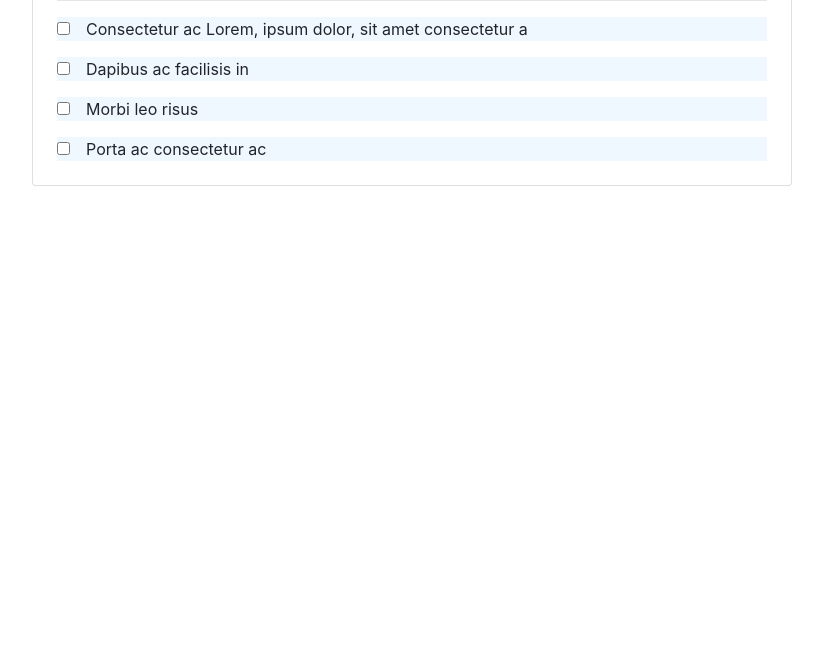
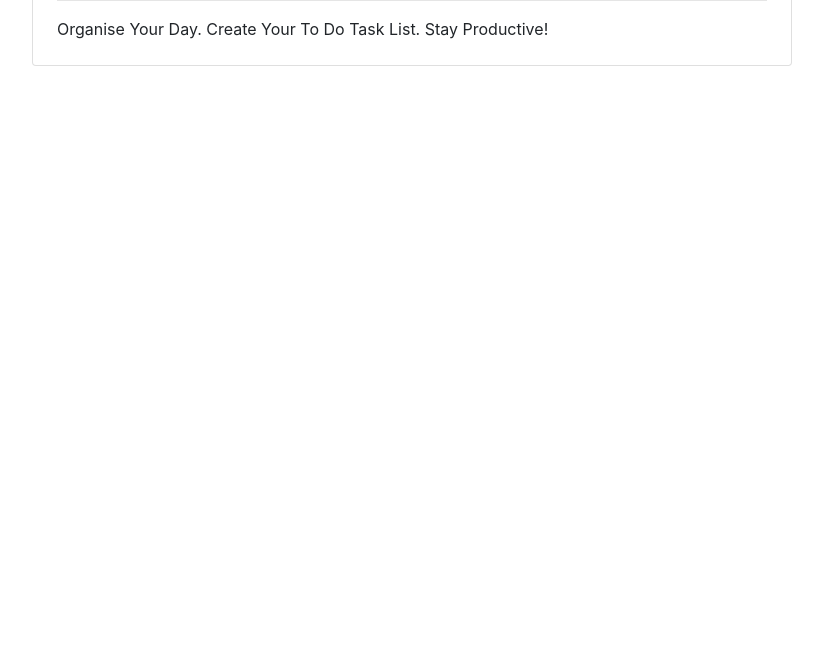
Before and after one commit to provks/-Todo-list, a plain HTML site: page index.html in a window 1280 px wide. Shown: the part 155-800 px from the top of the page, without its empty margins (228-1051 px from the left). Drawn offline with nearby package versions, Linux system fonts and the light colour scheme.

```diff
--- a/index.html
+++ b/index.html
@@ -1,4 +1,4 @@
-<!doctype html>
+<!DOCTYPE html>
 <html lang="en">
     <head>
         <!-- Required meta tags -->
@@ -71,50 +71,6 @@
 							<div class="tab-content noselect" id="pills-tabContent">
 								<div class="tab-pane active" id="pills-home" role="tabpanel" aria-labelledby="pills-home-tab">
 									<ul class="list-group list-group-flush" id="task-list">
-										<li class="list-group-item border-0 p-0 pt-3">
-											<div class="task d-flex">
-												<div class="form-check form-check-inline flex-grow-1 m-0 pr-2">
-													<input class="form-check-input mr-3" type="checkbox" id="inlineCheckbox1" value="option1">
-													<label class="form-check-label" for="inlineCheckbox1"> Consectetur ac Lorem, ipsum dolor, sit amet consectetur a</label>
-												</div>
-												<a class="d-none delete-task" title="remove task" href="javascript:void(0);">
-													<i class="far fa-times-circle fa-lg"></i>
-												</a>
-											</div>
-										</li>
-										<li class="list-group-item border-0 p-0 pt-3">
-											<div class="task d-flex">
-												<div class="form-check form-check-inline flex-grow-1  m-0 pr-2">
-													<input class="form-check-input mr-3" type="checkbox" id="inlineCheckbox2" value="option2">
-													<label class="form-check-label" for="inlineCheckbox2"> Dapibus ac facilisis in</label>
-												</div>
-												<a class="d-none delete-task" title="remove task" href="javascript:void(0);">
-													<i class="far fa-times-circle fa-lg"></i>
-												</a>
-											</div>
-										</li>
-										<li class="list-group-item border-0 p-0 pt-3">
-											<div class="task d-flex">
-												<div class="form-check form-check-inline flex-grow-1  m-0 pr-2">
-													<input class="form-check-input mr-3" type="checkbox" id="inlineCheckbox3" value="option3">
-													<label class="form-check-label" for="inlineCheckbox3"> Morbi leo risus</label>
-												</div>
-												<a class="d-none delete-task" title="remove task" href="javascript:void(0);">
-													<i class="far fa-times-circle fa-lg"></i>
-												</a>
-											</div>
-										</li>
-										<li class="list-group-item border-0 p-0 pt-3">
-											<div class="task d-flex">
-												<div class="form-check form-check-inline flex-grow-1  m-0 pr-2">
-													<input class="form-check-input mr-3" type="checkbox" id="inlineCheckbox4" value="option4">
-													<label class="form-check-label" for="inlineCheckbox4"> Porta ac consectetur ac</label>
-												</div>
-												<a class="d-none delete-task" title="remove task" href="javascript:void(0);">
-													<i class="far fa-times-circle fa-lg"></i>
-												</a>
-											</div>
-										</li>
 										<p class="text-capitalize pt-3 m-0" id="no-task">organise your day. create your to do task list. stay productive!</p>
 									</ul>
 								</div>
@@ -126,7 +82,6 @@
     	</div>
 
 
-
 		<!-- jQuery first, then Popper.js, then Bootstrap JS -->
         <script src="https://code.jquery.com/jquery-3.5.1.slim.min.js" integrity="sha384-DfXdz2htPH0lsSSs5nCTpuj/zy4C+OGpamoFVy38MVBnE+IbbVYUew+OrCXaRkfj" crossorigin="anonymous"></script>
         <script src="https://cdn.jsdelivr.net/npm/popper.js@1.16.1/dist/umd/popper.min.js" integrity="sha384-9/reFTGAW83EW2RDu2S0VKaIzap3H66lZH81PoYlFhbGU+6BZp6G7niu735Sk7lN" crossorigin="anonymous"></script>
```
Also changed, not shown: index.js (+5 -7 lines).
